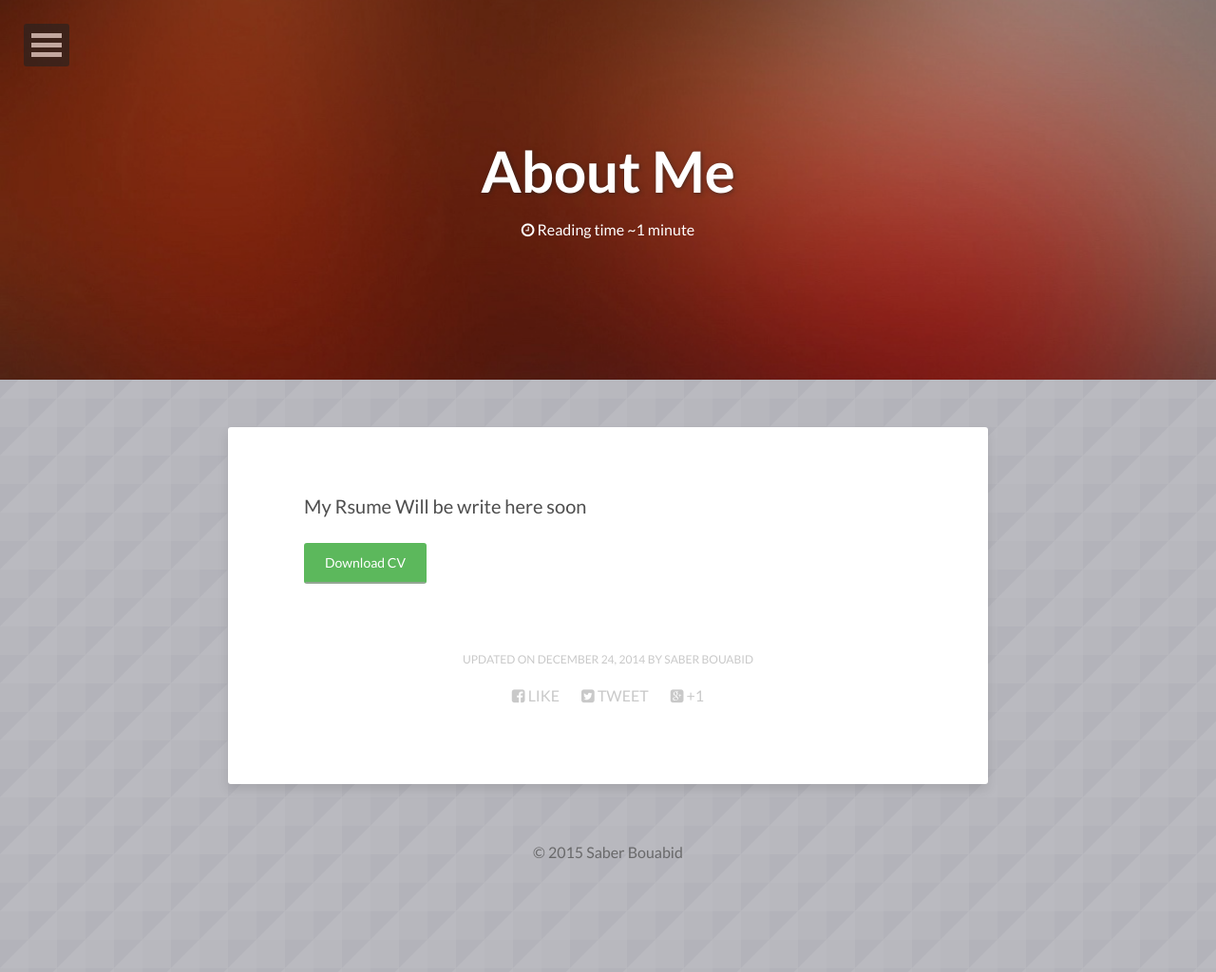
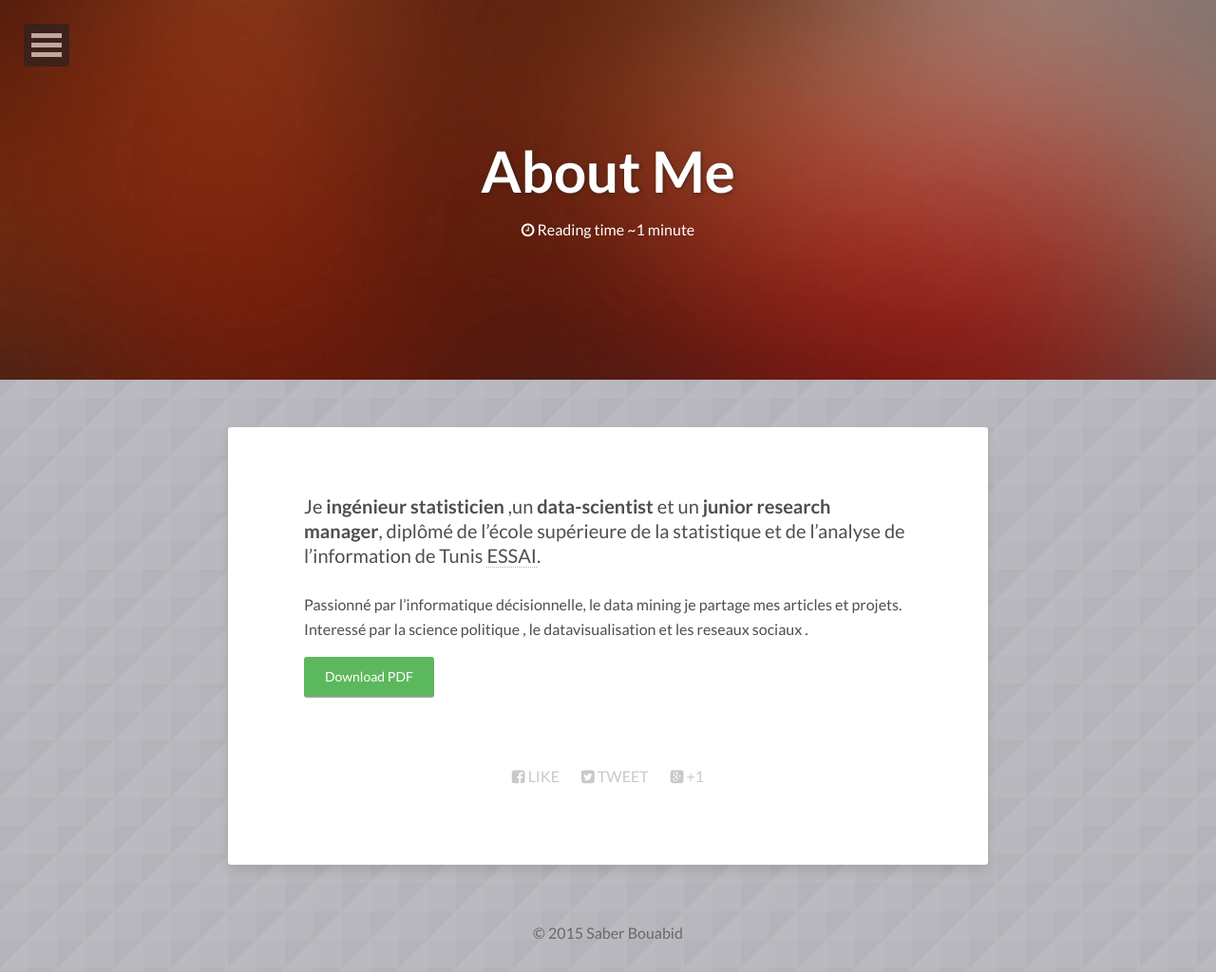
Before and after one commit to saberbouabid/WEBS, a Jekyll site: the page built from about/index.md, in a window 1280 px wide. Shown: the whole page at 95% size. Built offline with Jekyll 4.4.1, drawn with Linux system fonts in a browser that asks for light colours; nearby versions of some CDN libraries; before the commit the page ends 939 px from its top, so only the background shows below that.

Commit message:
Update index.md

```diff
--- a/about/index.md
+++ b/about/index.md
@@ -6,9 +6,13 @@
   credit:
   creditlink:
 comments: false
-modified: 2014-12-24
 ---
 
-My  Rsume Will be write here  soon
 
-<a href="{{ site.url }}/#/" class="btn btn-success">Download CV </a>
+Je **ingénieur statisticien** ,un **data-scientist** et un **junior research manager**,   diplômé de l'école supérieure de la statistique et de l’analyse de l’information de Tunis [ESSAI](http://www.essai.rnu.tn).
+
+Passionné par l’informatique décisionnelle, le data mining je partage mes articles et projets. Interessé par la science politique , le datavisualisation et les reseaux sociaux .
+
+
+
+<a href="{{ site.url }}/#/" class="btn btn-success"> Download  PDF </a>
```
